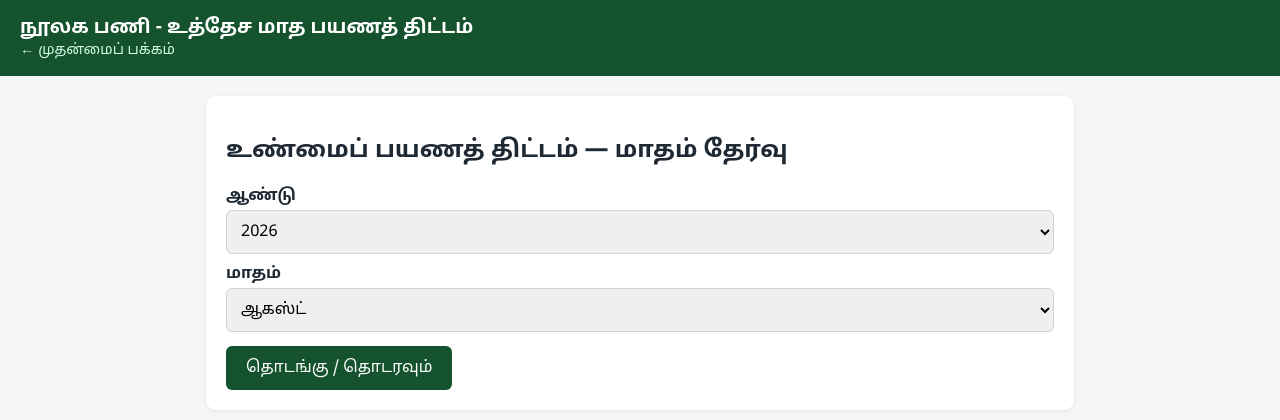
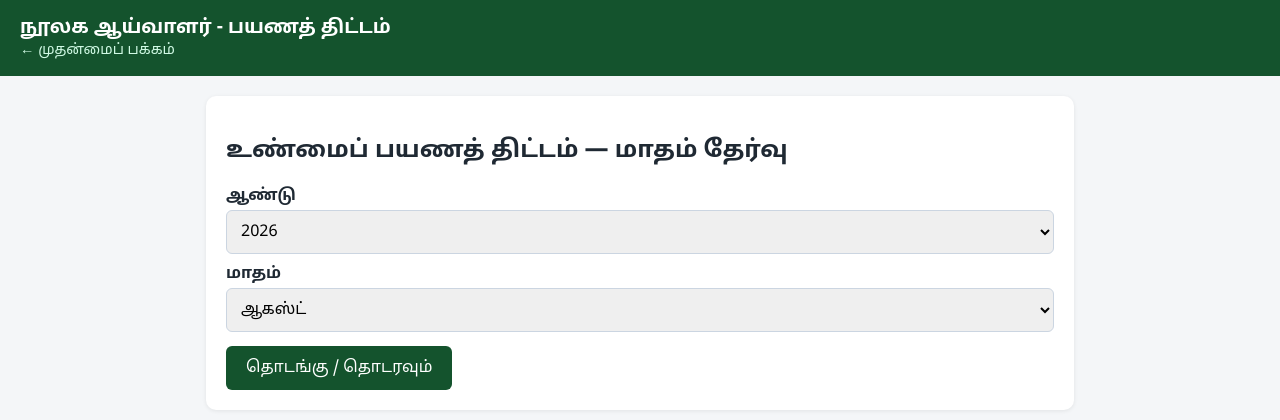
Before and after one commit to inspectordgllla-dgl/INSPECTOR-AP, a Flask app: page /actual in a window 1280 px wide. Shown: the top 420 px of the page. Run offline with Flask 3, Linux system fonts and the light colour scheme; data that the repository does not hold is empty.

Commit message:
Update base.html

```diff
--- a/templates/base.html
+++ b/templates/base.html
@@ -108,7 +108,7 @@
 </head>
 <body>
 <header class="topbar">
-  <h1>நூலக பணி - உத்தேச மாத பயணத் திட்டம்</h1>
+  <h1>நூலக ஆய்வாளர் -  பயணத் திட்டம்</h1>
   <a href="{{ url_for('dashboard') }}">&larr; முதன்மைப் பக்கம்</a>
 </header>
 <main>
```
